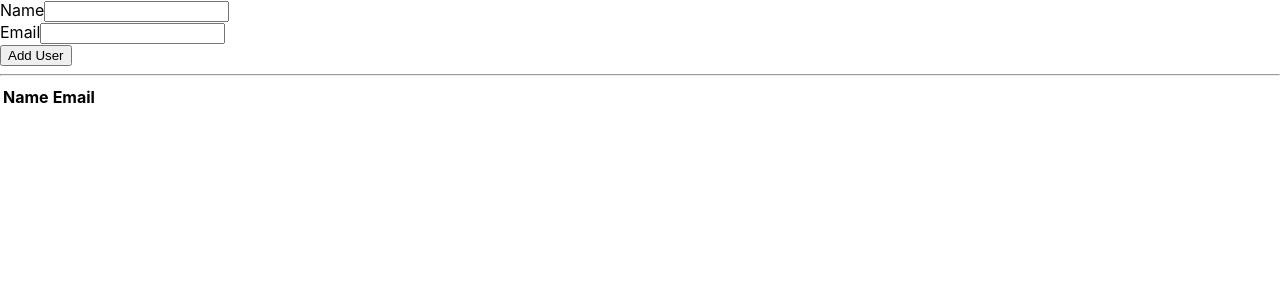
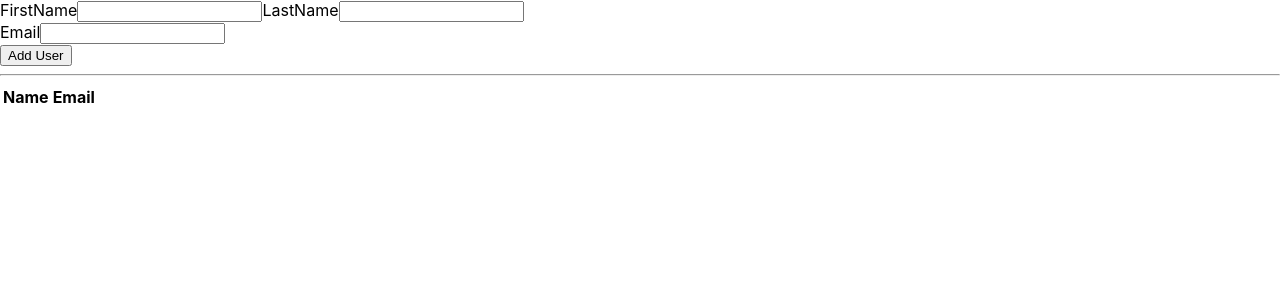
Before and after one commit to zzeng31/test, a React (Create React App) app in the folder users/: page / in a window 1280 px wide. Shown: the top 300 px of the page. Built offline with nearby package versions, Linux system fonts and the light colour scheme.

Commit message:
change name fields

```diff
--- a/users/src/UserForm.js
+++ b/users/src/UserForm.js
@@ -15,7 +15,13 @@ const UserForm = ({ onAddUser }) => {
       }}
     >
       <div>
-        <label>Name</label>
+        <label>FirstName</label>
+        <input
+          value={name}
+          onChange={(e) => setName(e.target.value)}
+          type="text"
+        />
+        <label>LastName</label>
         <input
           value={name}
           onChange={(e) => setName(e.target.value)}
```
